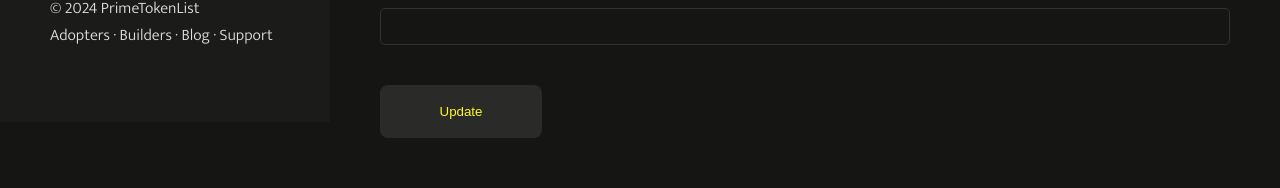
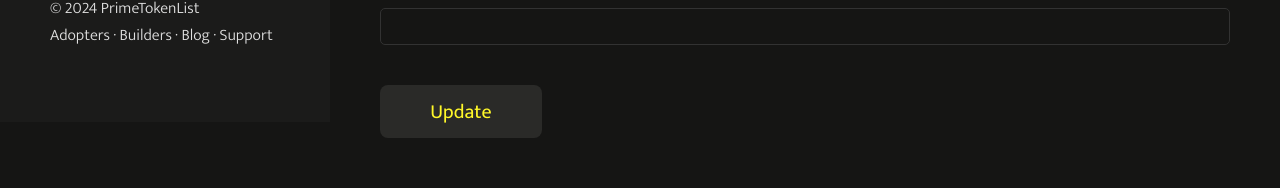
Before and after one commit to IgorMokhov/PTL_Frontend, a React (Vite) app: page /account in a window 1280 px wide. Shown: the part 678-866 px from the top of the page. Built offline with nearby package versions, Linux system fonts and the light colour scheme.

Commit message:
feat: added CustomButton in the EditUserProfile

```diff
--- a/src/components/EditUserProfile/EditUserProfile.tsx
+++ b/src/components/EditUserProfile/EditUserProfile.tsx
@@ -1,4 +1,5 @@
 import { SubmitHandler, useForm } from 'react-hook-form';
+import { CustomButton } from '../CustomButton/CustomButton';
 import styles from './EditUserProfile.module.scss';
 
 interface IFormInput {
@@ -38,7 +39,9 @@ export const EditUserProfile = () => {
           <label htmlFor="country">Your country:</label>
           <input {...register('country')} type="text" />
         </div>
-        <button type="submit">Update</button>
+        <CustomButton type={'submit'} width={162} height={53}>
+          Update
+        </CustomButton>
       </form>
     </div>
   );
```
